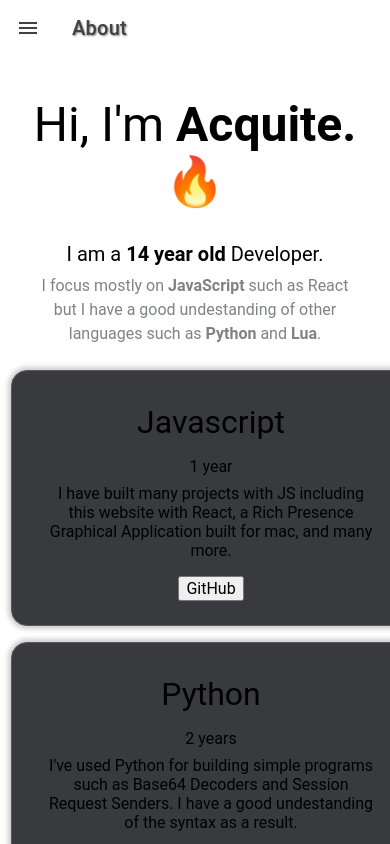
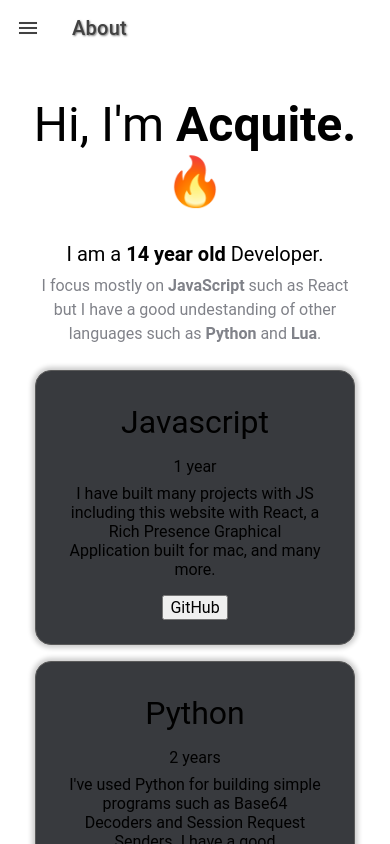
Before and after one commit to acquitelol/portfolio-react, a React (Create React App) app: page /about in a window 390 px wide. Built offline with nearby package versions, Linux system fonts and the light colour scheme.

Commit message:
added an extra sample card and fixed mobile view

```diff
--- a/src/components/AboutCard.tsx
+++ b/src/components/AboutCard.tsx
@@ -7,7 +7,6 @@ interface Props {
 }
 
 const Page: React.FC<Props> = ( { language, timeUsed, project, description}) => {
-
     return (
         <div className='about-card'>
             <div id='about-card'>
--- a/src/pages/About.css
+++ b/src/pages/About.css
@@ -35,11 +35,11 @@
     text-align: center;
     max-width: 80em;
     width: 60vw;
-    min-width: 25em;
+    min-width: 20em;
     max-height: 20em;
     min-height: 10em;
     left: 50%;
-    transform: translateX(-50%);
+    transform: translateX(-55%);
     transition: all 300ms ease-out;
     background-color: #383a3e;
     border-radius: 1rem;
@@ -128,3 +128,7 @@
     color: white !important;
     padding: 0 1em;
 }
+
+.about-cards {
+    margin-bottom: 20em;
+}
--- a/src/pages/About.tsx
+++ b/src/pages/About.tsx
@@ -28,17 +28,20 @@ const languagesList: Languages[] = [
         timeUsed: '2 years',
         url: 'https://github.com/acquitelol/portfolio-react',
         description: "I've used Python for building simple programs such as Base64 Decoders and Session Request Senders. I have a good undestanding of the syntax as a result."
+    },
+    {
+        language: "Something",
+        timeUsed: '16 years',
+        url: 'https://github.com/acquitelol/portfolio-react',
+        description: "This is an example of a description and some other stuff and words exist. nullnullnullnullnullnull"
     }
 
 ]
 
 const Page: React.FC = () => {
-
-
     return (
         <>
             <hr></hr>
-
             <IonContent data-type='content1'>
                 <IonLabel id='title' className='large' data-scale='title'>
                     Hi, I'm <strong>Acquite.</strong> 🔥
@@ -51,6 +54,7 @@ const Page: React.FC = () => {
                         I focus mostly on <strong>JavaScript</strong> such as React but I have a good undestanding of other languages such as <strong>Python</strong> and <strong>Lua</strong>.
                     </IonNote>
                 </div>
+                <div className={`about-cards`}>
                     {languagesList.map((language, index) => {
                         return (
                             <div key={index} className={`${index===1 ? 'rotation' : 'rotation-flipped'}`} >
@@ -64,6 +68,7 @@ const Page: React.FC = () => {
                             </div>
                         )
                     })}
+                </div>
             </IonContent>
         </>
     );
```
Lines whose indentation alone changed are shown as unchanged.
